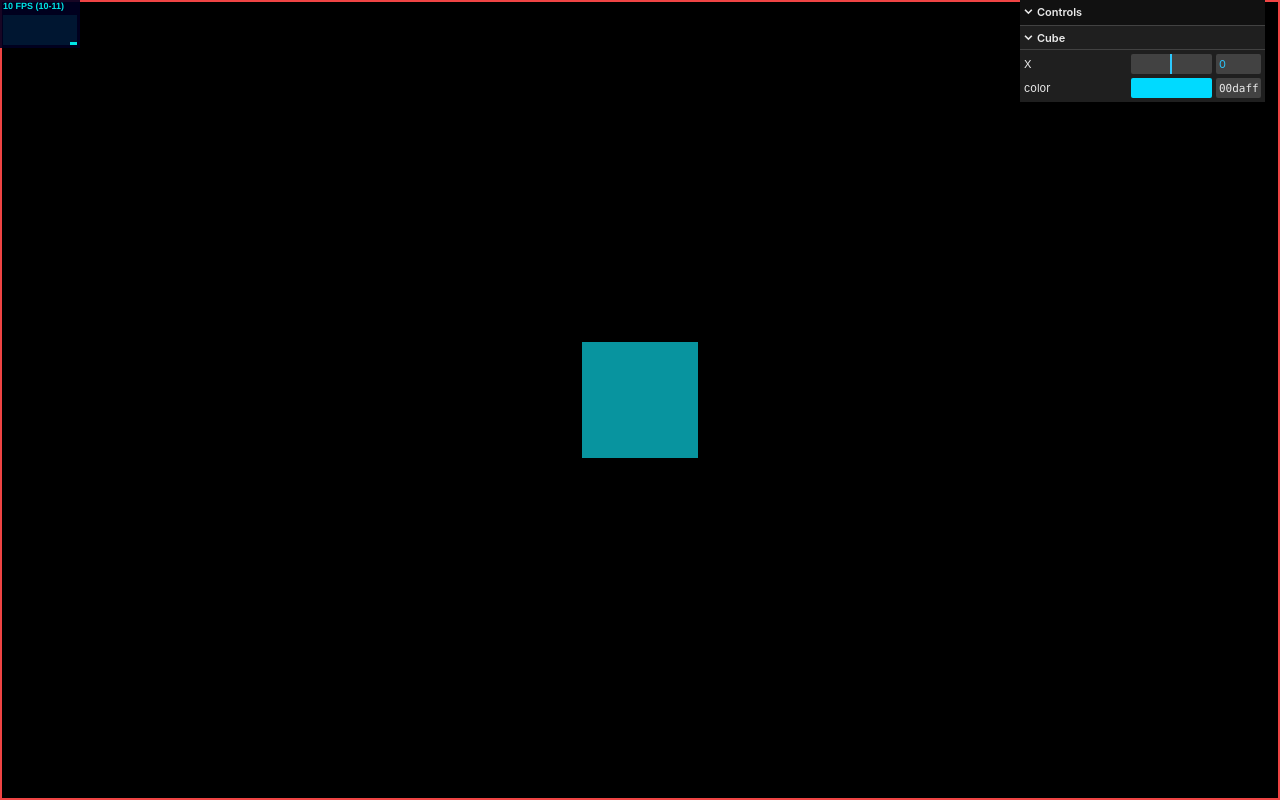
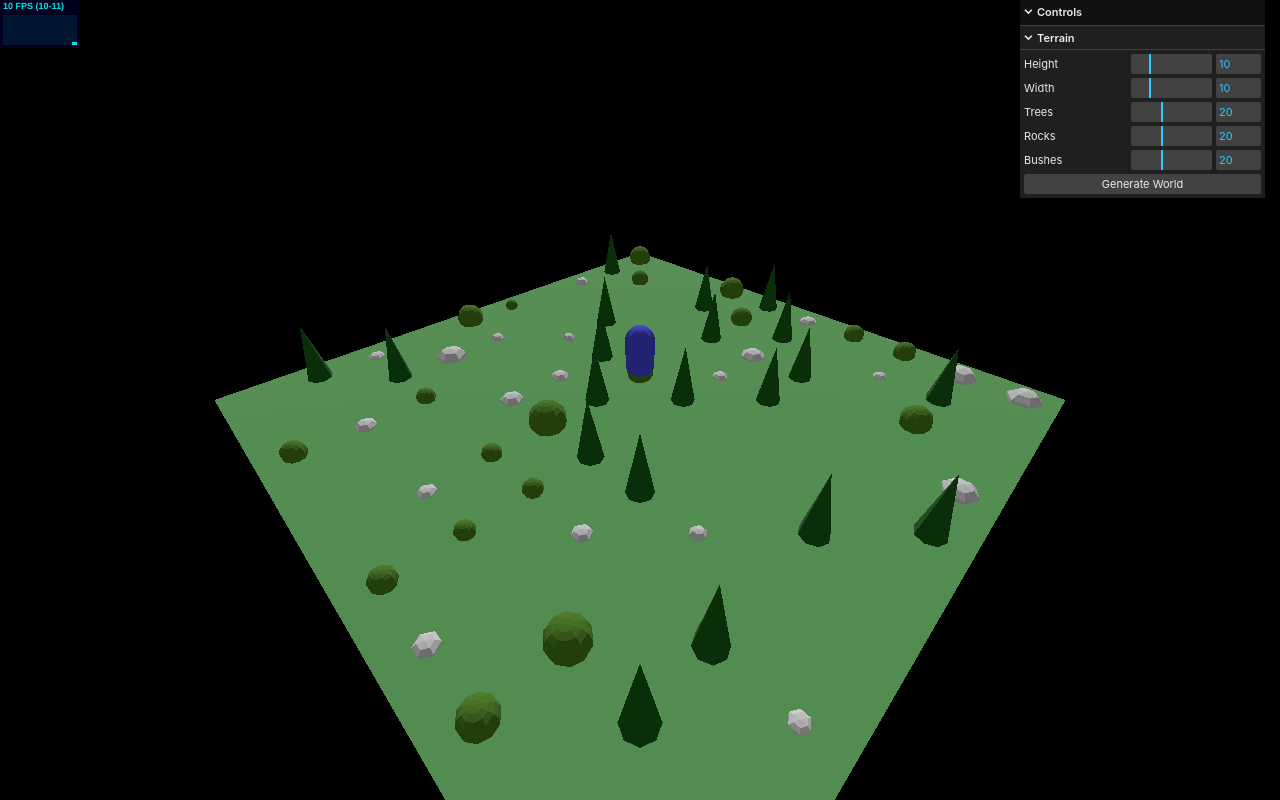
Before and after one commit to Charlesss-0/threejs-game, a website built with Vite: page index.html in a window 1280 px wide. Built offline with nearby package versions, Linux system fonts and the light colour scheme; animation ran at ten frames a second.

Commit message:
refactor(main): use OOP for main scene
- add world class
- create method to render tree, rocks, and bushes
- add gui and stats
- add player class

```diff
--- a/index.html
+++ b/index.html
@@ -4,11 +4,11 @@
 		<meta charset="UTF-8" />
 		<link rel="icon" type="image/svg+xml" href="/vite.svg" />
 		<meta name="viewport" content="width=device-width, initial-scale=1.0" />
-		<title>Vite + TS</title>
+		<title>Iso RPG</title>
 	</head>
 	<body>
-		<div id="app" class="w-full h-screen border-2 border-red-500">
-			<canvas id="canvas" class="w-full h-full"></canvas>
+		<div id="app" class="w-full h-screen">
+			<canvas id="main-scene" class="w-full h-full"></canvas>
 		</div>
 		<script type="module" src="/src/main.ts"></script>
 	</body>
--- a/package.json
+++ b/package.json
@@ -1,5 +1,5 @@
 {
-  "name": "better-flapply",
+	"name": "Iso RPG",
 	"private": true,
 	"version": "0.0.0",
 	"type": "module",
--- a/src/main.ts
+++ b/src/main.ts
@@ -4,62 +4,96 @@ import * as THREE from 'three'
 
 import { GUI } from 'three/addons/libs/lil-gui.module.min.js'
 import { OrbitControls } from 'three/addons/controls/OrbitControls.js'
+import { Player } from './player'
 import Stats from 'three/addons/libs/stats.module.js'
+import { World } from './world'
 
-const gui = new GUI()
+class MainScene {
+	private canvas: HTMLCanvasElement = document.getElementById('main-scene') as HTMLCanvasElement
+	private renderer: THREE.WebGLRenderer = new THREE.WebGLRenderer({ canvas: this.canvas })
+	private scene: THREE.Scene = new THREE.Scene()
+	private camera: THREE.PerspectiveCamera = new THREE.PerspectiveCamera(
+		75,
+		this.canvas.clientWidth / this.canvas.clientHeight,
+		0.1,
+		1000
+	)
+	private controls: OrbitControls = new OrbitControls(this.camera, this.renderer.domElement)
+	private stats: Stats = new Stats()
+	private gui: GUI = new GUI()
+	private world: World = new World(10, 10)
+	private player: Player = new Player()
 
-// stats
-const stats = new Stats()
-document.body.appendChild(stats.dom)
+	constructor() {
+		this.setupRenderer()
+		this.setupCamera()
+		this.setupLights()
+		this.setupControls()
+		this.setupStats()
+		this.setupGUI()
 
-// renderer setup
-const canvas = document.getElementById('canvas') as HTMLCanvasElement
-const renderer = new THREE.WebGLRenderer({ canvas })
-renderer.setSize(canvas.clientWidth, canvas.clientHeight)
+		this.scene.add(this.world)
+		this.scene.add(this.player)
 
-// scene setup
-const scene = new THREE.Scene()
-const camera = new THREE.PerspectiveCamera(75, canvas.clientWidth / canvas.clientHeight, 0.1, 1000)
+		this.requestAnimation = this.requestAnimation.bind(this)
+	}
 
-// light setup
-const ambientLight = new THREE.AmbientLight(0xffffff, 0.5)
-const directionalLight = new THREE.DirectionalLight(0xffffff, 1)
-directionalLight.position.set(1, 1, 1)
-scene.add(directionalLight, ambientLight)
+	private setupRenderer() {
+		this.renderer.setSize(this.canvas.clientWidth, this.canvas.clientHeight)
+		this.renderer.setPixelRatio(window.devicePixelRatio)
+	}
 
-// geometry and material setup
-const geometry = new THREE.BoxGeometry(1, 1, 1)
-const material = new THREE.MeshStandardMaterial({ color: 0x00eeff })
-const cube = new THREE.Mesh(geometry, material)
-scene.add(cube)
-camera.position.z = 5
+	private setupCamera() {
+		this.camera.position.set(0, 5, 0)
+	}
 
-// controls setup
-const controls = new OrbitControls(camera, renderer.domElement)
-controls.enableDamping = true
-controls.dampingFactor = 0.25
-controls.enablePan = false
-controls.enableRotate = true
-controls.update()
+	private setupLights() {
+		const ambientLight = new THREE.AmbientLight(0xffffff, 1)
+		const directionalLight = new THREE.DirectionalLight(0xffffff, 3)
+		directionalLight.position.set(4, 5, 4)
+		this.scene.add(directionalLight, ambientLight)
+	}
 
-// animation loop
-function animate() {
-	requestAnimationFrame(animate)
+	private setupControls() {
+		this.controls.target.set(5, 0, 5)
+		this.controls.enableDamping = true
+		this.controls.dampingFactor = 0.25
+		this.controls.enablePan = false
+		this.controls.enableRotate = true
+		this.controls.update()
+	}
 
-	controls.update()
-	stats.update()
+	private setupStats() {
+		document.body.appendChild(this.stats.dom)
+	}
 
-	renderer.render(scene, camera)
+	private setupGUI() {
+		const worldControls = this.gui.addFolder('Terrain')
+		worldControls.add(this.world, 'width', 1, 40, 1).name('Height')
+		worldControls.add(this.world, 'height', 1, 40, 1).name('Width')
+		worldControls.add(this.world, 'treeCount', 1, 50, 1).name('Trees')
+		worldControls.add(this.world, 'rockCount', 1, 50, 1).name('Rocks')
+		worldControls.add(this.world, 'bushCount', 1, 50, 1).name('Bushes')
+		worldControls.add(this.world, 'generateWorld').name('Generate World')
+	}
+
+	public onWindowResize() {
+		this.camera.aspect = window.innerWidth / window.innerHeight
+		this.camera.updateProjectionMatrix()
+		this.renderer.setSize(window.innerWidth, window.innerHeight)
+	}
+
+	public requestAnimation() {
+		requestAnimationFrame(this.requestAnimation)
+
+		this.controls.update()
+		this.stats.update()
+
+		this.renderer.render(this.scene, this.camera)
+	}
 }
 
-window.addEventListener('resize', () => {
-	camera.aspect = window.innerWidth / window.innerHeight
-	camera.updateProjectionMatrix()
-	renderer.setSize(window.innerWidth, window.innerHeight)
-})
+const mainScene = new MainScene()
+mainScene.requestAnimation()
 
-const folder = gui.addFolder('Cube')
-folder.add(cube.position, 'x', -2, 2, 0.1).name('X')
-folder.addColor(cube.material, 'color')
-
-animate()
+window.addEventListener('resize', () => mainScene.onWindowResize())
--- /dev/null
+++ b/src/player.ts
@@ -0,0 +1,11 @@
+import * as THREE from 'three'
+
+export class Player extends THREE.Mesh {
+	constructor() {
+		super()
+
+		this.geometry = new THREE.CapsuleGeometry(0.25, 0.5)
+		this.material = new THREE.MeshStandardMaterial({ color: 0x4040c0, flatShading: true })
+		this.position.set(5.5, 0.5, 5.5)
+	}
+}
--- /dev/null
+++ b/src/world.ts
@@ -0,0 +1,194 @@
+import * as THREE from 'three'
+
+export class World extends THREE.Group {
+	private positionMap = new Map<string, { position: THREE.Vector2; radius: number }>()
+
+	width: number
+	height: number
+	public treeCount: number
+	public rockCount: number
+	public bushCount: number
+	private terrain: THREE.Mesh = new THREE.Mesh()
+	private trees: THREE.Group = new THREE.Group()
+	private rocks: THREE.Group = new THREE.Group()
+	private bushes: THREE.Group = new THREE.Group()
+
+	constructor(width: number, height: number) {
+		super()
+
+		this.width = width
+		this.height = height
+		this.treeCount = 20
+		this.rockCount = 20
+		this.bushCount = 20
+
+		this.generateWorld()
+	}
+
+	public generateWorld() {
+		this.createTerrain()
+		this.createTrees()
+		this.createRocks()
+		this.createBushes()
+	}
+
+	private clearWorld() {
+		if (this.terrain) {
+			this.terrain.geometry.dispose()
+			this.remove(this.terrain)
+		}
+
+		if (this.trees) {
+			this.trees.children.forEach(tree => {
+				if (tree instanceof THREE.Mesh) {
+					tree.geometry?.dispose()
+					tree.material?.dispose()
+				}
+			})
+			this.trees.clear()
+		}
+
+		if (this.rocks) {
+			this.rocks.children.forEach(rock => {
+				if (rock instanceof THREE.Mesh) {
+					rock.geometry?.dispose()
+					rock.material?.dispose()
+				}
+			})
+			this.rocks.clear()
+		}
+
+		if (this.bushes) {
+			this.bushes.children.forEach(bush => {
+				if (bush instanceof THREE.Mesh) {
+					bush.geometry?.dispose()
+					bush.material?.dispose()
+				}
+			})
+			this.bushes.clear()
+		}
+
+		this.positionMap.clear()
+	}
+
+	private createTerrain() {
+		this.clearWorld()
+
+		const terrainMaterial = new THREE.MeshStandardMaterial({ color: 0x508d4e })
+		const terrainGeometry = new THREE.PlaneGeometry(
+			this.width,
+			this.height,
+			this.width,
+			this.height
+		)
+		this.terrain = new THREE.Mesh(terrainGeometry, terrainMaterial)
+
+		this.terrain.position.set(this.width / 2, 0, this.height / 2)
+		this.terrain.rotation.x = -Math.PI / 2
+
+		this.add(this.terrain)
+	}
+
+	private isPositionValid(newPos: THREE.Vector2, radius: number) {
+		for (let [_key, value] of this.positionMap) {
+			const { position: existingPos, radius: existingRadius } = value
+			const distance = newPos.distanceTo(existingPos)
+
+			if (distance < radius + existingRadius) {
+				return false
+			}
+		}
+
+		return true
+	}
+
+	private createTrees() {
+		const treeRadius = 0.2
+		const treeHeight = 1
+
+		const treeMaterial = new THREE.MeshStandardMaterial({ color: 0x1a5319, flatShading: true })
+
+		for (let i = 0; i < this.treeCount; i++) {
+			const treeGeometry = new THREE.ConeGeometry(treeRadius, treeHeight, 8)
+			const treeMesh = new THREE.Mesh(treeGeometry, treeMaterial)
+
+			let coords: THREE.Vector2
+
+			do {
+				coords = new THREE.Vector2(
+					Math.floor(Math.random() * this.width),
+					Math.floor(Math.random() * this.height)
+				)
+			} while (!this.isPositionValid(coords, treeRadius))
+
+			treeMesh.position.set(coords.x + 0.5, treeHeight / 2, coords.y + 0.5)
+
+			this.trees.add(treeMesh)
+			this.positionMap.set(`${coords.x}-${coords.y}`, { position: coords, radius: treeRadius })
+		}
+
+		this.add(this.trees)
+	}
+
+	private createRocks() {
+		const minRockRadius = 0.1
+		const maxRockRadius = 0.3
+		const minRockHeight = 0.5
+		const maxRockHeight = 0.8
+
+		const rockMaterial = new THREE.MeshStandardMaterial({ color: 0xb7b7b7, flatShading: true })
+
+		for (let i = 0; i < this.rockCount; i++) {
+			const rockRadius = minRockRadius + Math.random() * (maxRockRadius - minRockRadius)
+			const rockHeight = minRockHeight + Math.random() * (maxRockHeight - minRockHeight)
+
+			const rockGeometry = new THREE.SphereGeometry(rockRadius, 6, 5)
+			const rockMesh = new THREE.Mesh(rockGeometry, rockMaterial)
+
+			let coords: THREE.Vector2
+
+			do {
+				coords = new THREE.Vector2(
+					Math.floor(Math.random() * this.width),
+					Math.floor(Math.random() * this.height)
+				)
+			} while (!this.isPositionValid(coords, rockRadius))
+
+			rockMesh.position.set(coords.x + 0.5, 0, coords.y + 0.5)
+			rockMesh.scale.y = rockHeight
+			this.rocks.add(rockMesh)
+			this.positionMap.set(`${coords.x}-${coords.y}`, { position: coords, radius: rockRadius })
+		}
+
+		this.add(this.rocks)
+	}
+
+	private createBushes() {
+		const minBushRadius = 0.1
+		const maxBushRadius = 0.3
+
+		const bushMaterial = new THREE.MeshStandardMaterial({ color: 0x416d19, flatShading: true })
+
+		for (let i = 0; i < this.bushCount; i++) {
+			const bushRadius = minBushRadius + Math.random() * (maxBushRadius - minBushRadius)
+
+			const bushGeometry = new THREE.SphereGeometry(bushRadius, 10, 10)
+			const bushMesh = new THREE.Mesh(bushGeometry, bushMaterial)
+
+			let coords: THREE.Vector2
+
+			do {
+				coords = new THREE.Vector2(
+					Math.floor(Math.random() * this.width),
+					Math.floor(Math.random() * this.height)
+				)
+			} while (!this.isPositionValid(coords, bushRadius))
+
+			bushMesh.position.set(coords.x + 0.5, bushRadius / 2, coords.y + 0.5)
+			this.bushes.add(bushMesh)
+			this.positionMap.set(`${coords.x}-${coords.y}`, { position: coords, radius: bushRadius })
+		}
+
+		this.add(this.bushes)
+	}
+}
```
Lines whose indentation alone changed are shown as unchanged.
